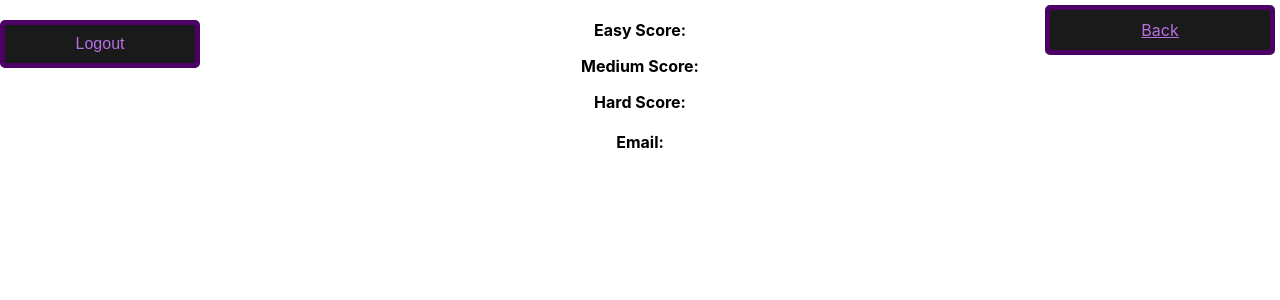
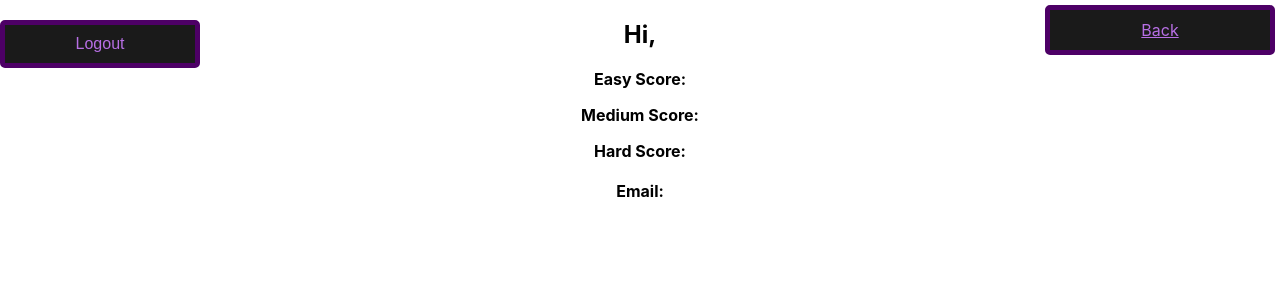
Before and after one commit to kartikgulia/JCKKRR, a React (Create React App) app in the folder frontend/: page /profile in a window 1280 px wide. Shown: the top 300 px of the page. Built offline with nearby package versions, Linux system fonts and the light colour scheme; no server answers.

Commit message:
added welcome

```diff
--- a/frontend/src/screens/Profile.js
+++ b/frontend/src/screens/Profile.js
@@ -49,7 +49,7 @@ const ProfileScreen = () => {
       <Link to="/gameSelect" className="back-button">
         Back
       </Link>
-      <h2 className="profile-name">{name}</h2>
+      <h2 className="profile-name">Hi, {name}</h2>
       <div className="scores">
         <p>
           <strong>Easy Score:</strong> {easyScore}
```
